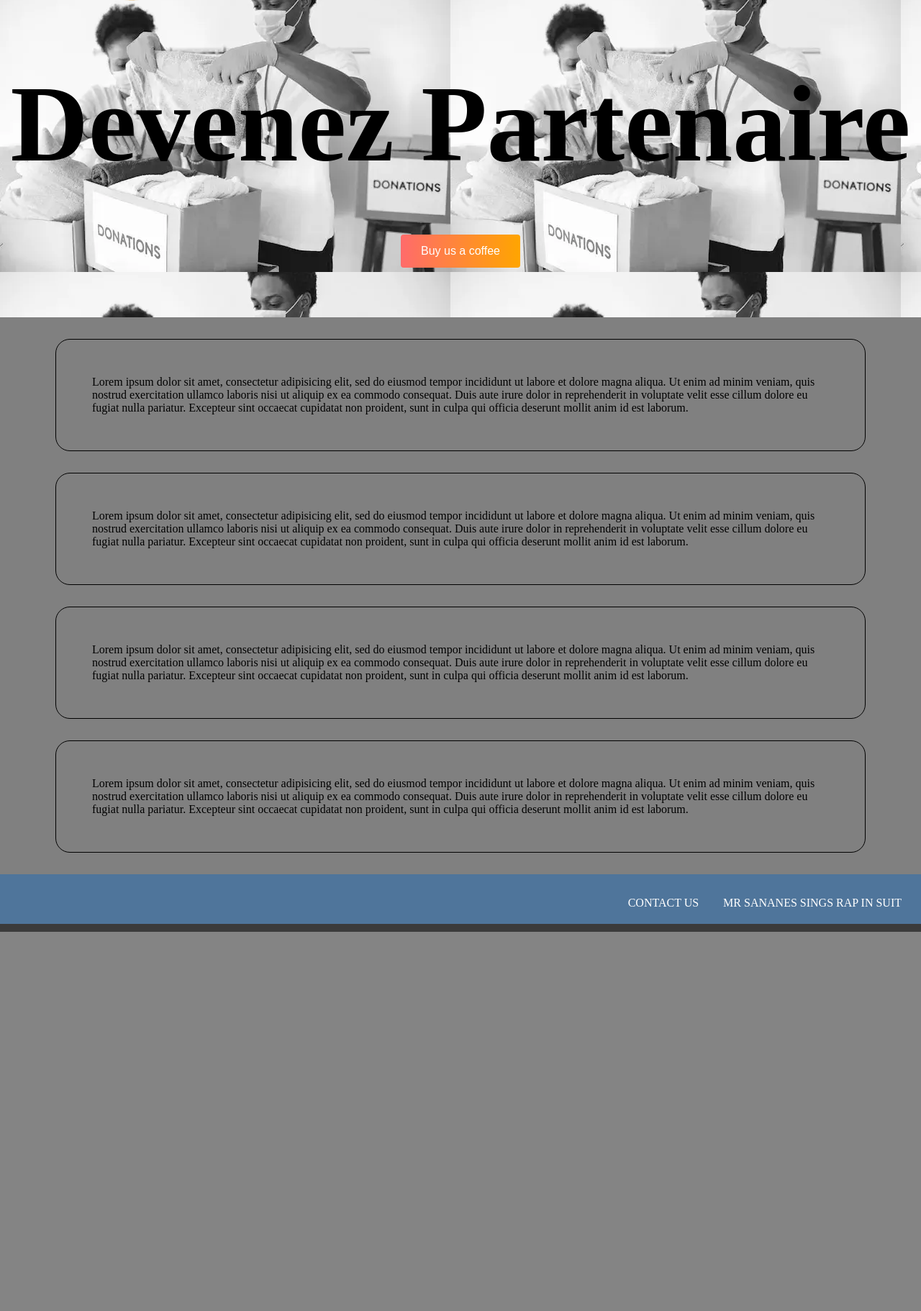
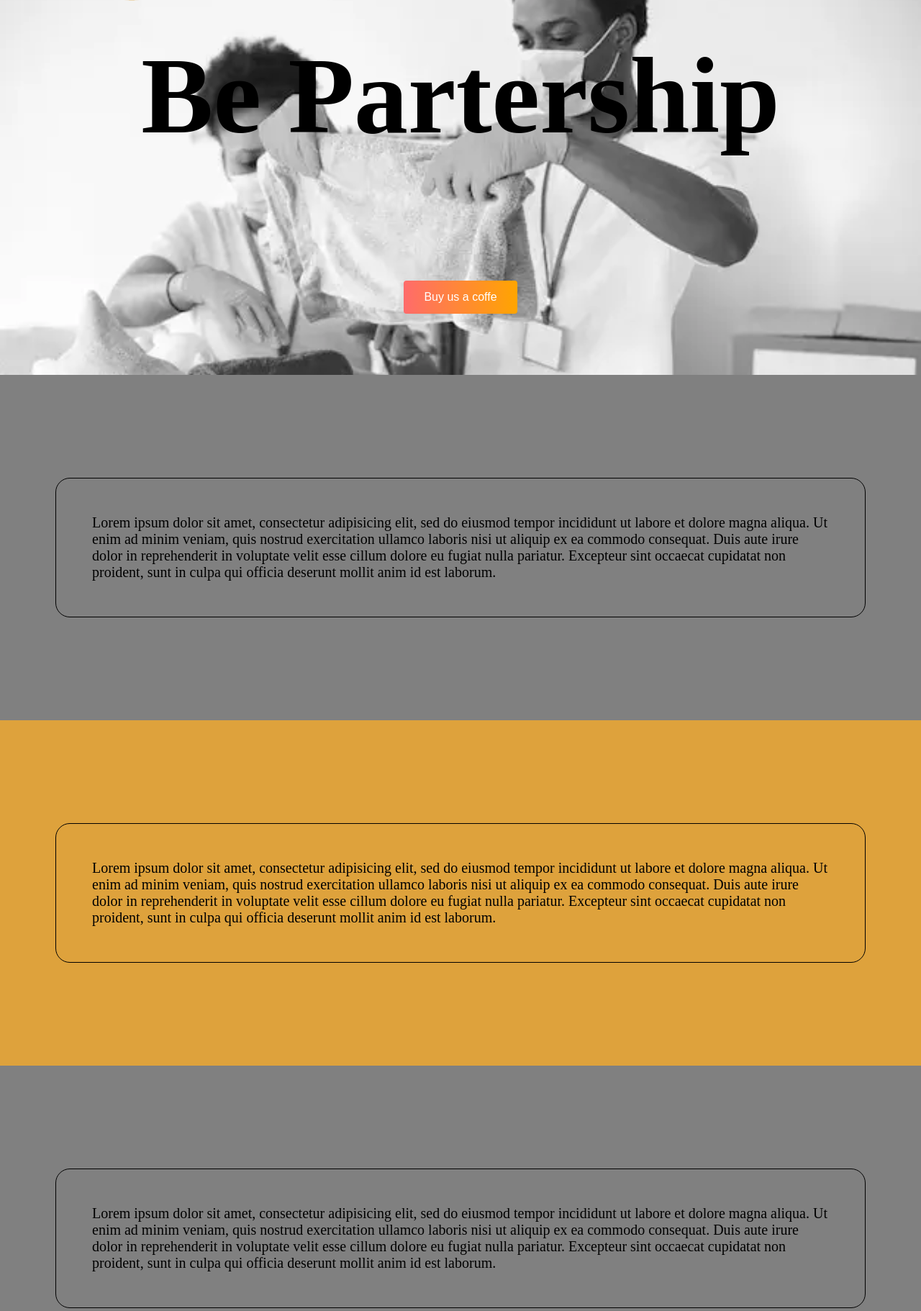
Before and after one commit to Spatulox/PA_AuTempsDonne, a PHP site: page /actualites.php in a window 1280 px wide. Shown: the part 119-1941 px from the top of the page at 72% size. Before the commit the page ends 1414 px from the top, so only its background shows below. Run offline with PHP 8.4, Linux system fonts and the light colour scheme.

Commit message:
rework actualites.php

```diff
--- a/front/HTML/actualites.php
+++ b/front/HTML/actualites.php
@@ -15,22 +15,22 @@ $img = $contenu[rand(0, count($contenu)-1)]
 
 		<?php include("../includes/head.php"); ?>
 
-		<title>Actualité</title>
+		<title><?php echo($data["actualites"]["title"]) ?></title>
 	</head>
 	<body class="">
 
 		<?php include("../includes/header.php");?>
 
-		<main style="background-image: url('../Images/background_images/<?php echo($img) ?>');" id="actualite">
+		<main style="background-image: url('../Images/background_images/<?php echo($img) ?>');" id="backgroundFixed" class="alternateSection">
 
 			<section class="flex flexCenter wrap">
-				<h1 class="width100 textCenter noMarginBottom">Devenez Partenaire</h1>
+				<h1 class="width100 textCenter noMarginBottom"><?php echo($data["actualites"]["sectionTitle"]) ?></h1>
 				<div class="width100">
-					<input class="block marginAuto" type="button" name="becomePatreon" value="Buy us a coffee">
+					<input class="block marginAuto" type="button" name="becomePatreon" value="<?php echo($data["actualites"]["button"]) ?>"  onclick="redirect()">
 				</div>
 			</section>
 
-			<section id="article">
+			<section ><!--id="article">-->
 				<p class="border marginAuto marginTop30 marginBottom30 width80">Lorem ipsum dolor sit amet, consectetur adipisicing elit, sed do eiusmod
 					tempor incididunt ut labore et dolore magna aliqua. Ut enim ad minim veniam,
 					quis nostrud exercitation ullamco laboris nisi ut aliquip ex ea commodo
@@ -38,6 +38,9 @@ $img = $contenu[rand(0, count($contenu)-1)]
 					cillum dolore eu fugiat nulla pariatur. Excepteur sint occaecat cupidatat non
 					proident, sunt in culpa qui officia deserunt mollit anim id est laborum.
 				</p>
+			</section>
+
+			<section ><!--id="article">-->
 				<p class="border marginAuto marginTop30 marginBottom30 width80">Lorem ipsum dolor sit amet, consectetur adipisicing elit, sed do eiusmod
 					tempor incididunt ut labore et dolore magna aliqua. Ut enim ad minim veniam,
 					quis nostrud exercitation ullamco laboris nisi ut aliquip ex ea commodo
@@ -45,6 +48,9 @@ $img = $contenu[rand(0, count($contenu)-1)]
 					cillum dolore eu fugiat nulla pariatur. Excepteur sint occaecat cupidatat non
 					proident, sunt in culpa qui officia deserunt mollit anim id est laborum.
 				</p>
+			</section>
+
+			<section ><!--id="article">-->
 				<p class="border marginAuto marginTop30 marginBottom30 width80">Lorem ipsum dolor sit amet, consectetur adipisicing elit, sed do eiusmod
 					tempor incididunt ut labore et dolore magna aliqua. Ut enim ad minim veniam,
 					quis nostrud exercitation ullamco laboris nisi ut aliquip ex ea commodo
@@ -52,6 +58,9 @@ $img = $contenu[rand(0, count($contenu)-1)]
 					cillum dolore eu fugiat nulla pariatur. Excepteur sint occaecat cupidatat non
 					proident, sunt in culpa qui officia deserunt mollit anim id est laborum.
 				</p>
+			</section>
+
+			<section ><!--id="article">-->
 				<p class="border marginAuto marginTop30 marginBottom30 width80">Lorem ipsum dolor sit amet, consectetur adipisicing elit, sed do eiusmod
 					tempor incididunt ut labore et dolore magna aliqua. Ut enim ad minim veniam,
 					quis nostrud exercitation ullamco laboris nisi ut aliquip ex ea commodo
@@ -67,3 +76,11 @@ $img = $contenu[rand(0, count($contenu)-1)]
 
 	</body>
 </html>
+
+<script type="text/javascript" defer>
+
+	function redirect(){
+		window.location.href = "<?php echo($data["actualites"]["buttonLink"]) ?>";
+	}
+
+</script>
--- a/front/HTML/index.php
+++ b/front/HTML/index.php
@@ -1,4 +1,4 @@
 <?php
-header('Location: accueil.php');
+header('Location: actualites.php');
 exit()
 ?>
```
